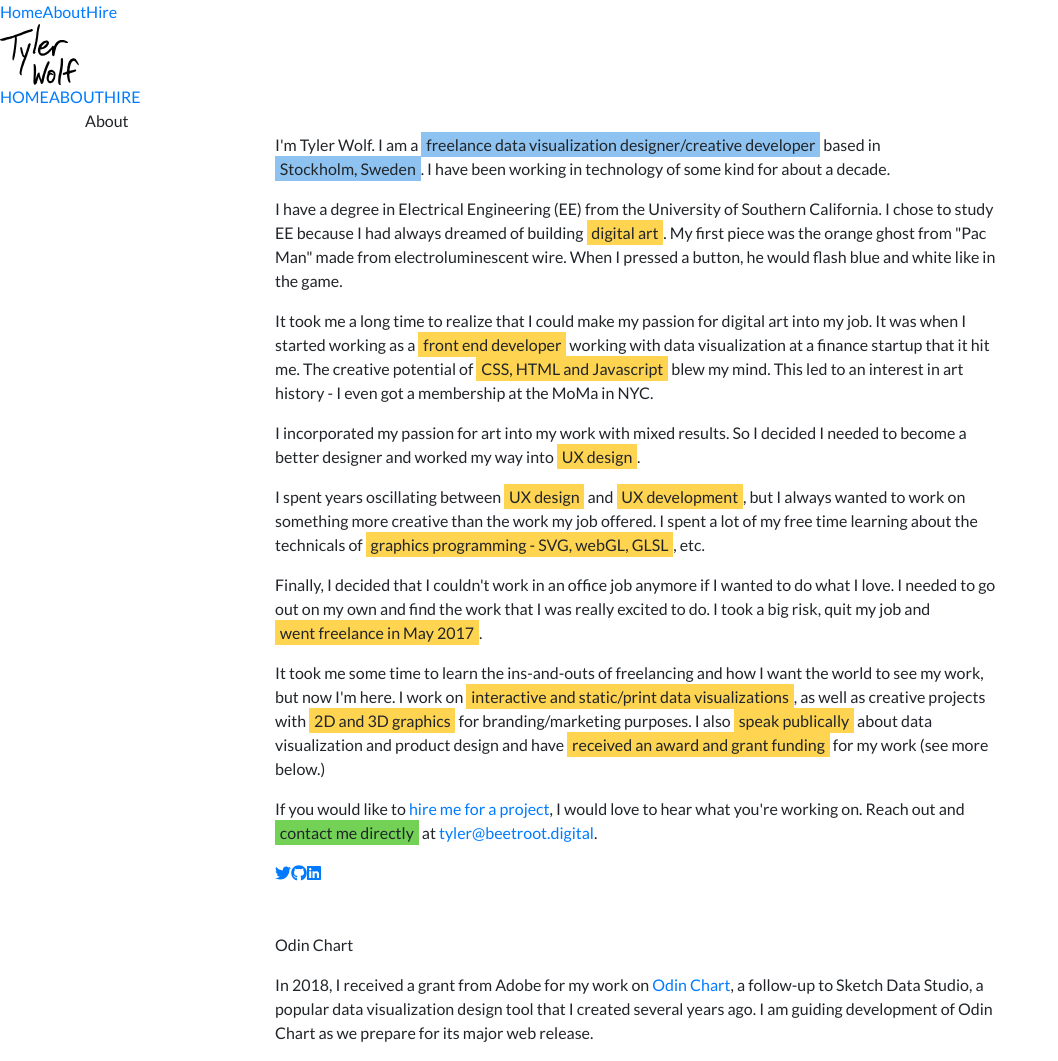
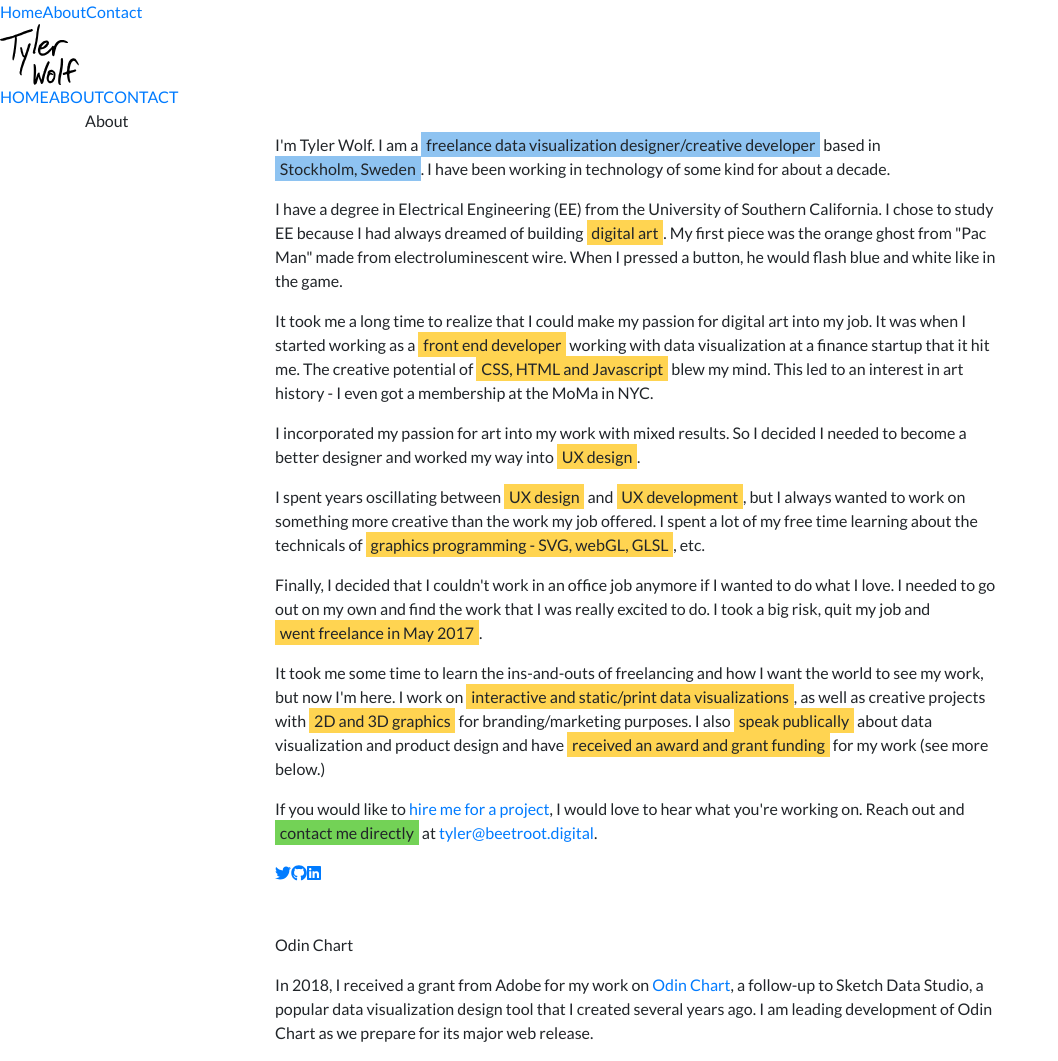
Before and after one commit to thetylerwolf/website, a React (Create React App) app: page /about in a window 1280 px wide. Shown: the whole page, without its empty margins (0-1058 px from the left). Built offline with nearby package versions, Linux system fonts and the light colour scheme.

Commit message:
modified

```diff
--- a/src/assets/css/HeaderNav.css
+++ b/src/assets/css/HeaderNav.css
@@ -81,6 +81,10 @@
 
 .open-menu .menu-text.second:after {
     background-color:#73d256;
+}
+
+.open-menu .menu-text.third:after {
+    background-color:#e05c5c;
 }
 
 .open-menu .menu-text:not(.hire):hover:after {
--- a/src/components/About.js
+++ b/src/components/About.js
@@ -102,7 +102,7 @@ export default class About extends Component {
 
               <p>
                 In 2018, I received a grant from Adobe for my work on <a href="https://odinchart.com" target="_blank">Odin Chart</a>, a
-                follow-up to Sketch Data Studio, a popular data visualization design tool that I created several years ago. I am guiding
+                follow-up to Sketch Data Studio, a popular data visualization design tool that I created several years ago. I am leading
                 development of Odin Chart as we prepare for its major web release.
               </p>
 
--- a/src/components/HeaderNav.js
+++ b/src/components/HeaderNav.js
@@ -57,7 +57,7 @@ export default class HeaderNav extends Component {
         <div className="full-menu" >
           <NavLink exact activeClassName="selected" className="menu-link home" to="/" onClick={ (e) => this.toggleMenu(e) }><span>Home</span></NavLink>
           <NavLink exact activeClassName="selected" className="menu-link about" to="/about" onClick={ (e) => this.toggleMenu(e) }><span>About</span></NavLink>
-          <NavLink exact activeClassName="selected" className="menu-link hire" to="/contact" onClick={ (e) => this.toggleMenu(e) }><span>Hire</span></NavLink>
+          <NavLink exact activeClassName="selected" className="menu-link contact" to="/contact" onClick={ (e) => this.toggleMenu(e) }><span>Contact</span></NavLink>
         </div>
 
         <header className="header-nav">
@@ -67,7 +67,7 @@ export default class HeaderNav extends Component {
           <div className="open-menu d-none d-md-block d-lg-block">
               <NavLink className="menu-text first" to="/">HOME</NavLink>
               <NavLink className="menu-text second" to="/about">ABOUT</NavLink>
-              <NavLink className="menu-text third hire" to="/contact">HIRE</NavLink>
+              <NavLink className="menu-text third" to="/contact">CONTACT</NavLink>
           </div>
 
           <div className="toggle d-md-none d-lg-none d-xl-none">
```
